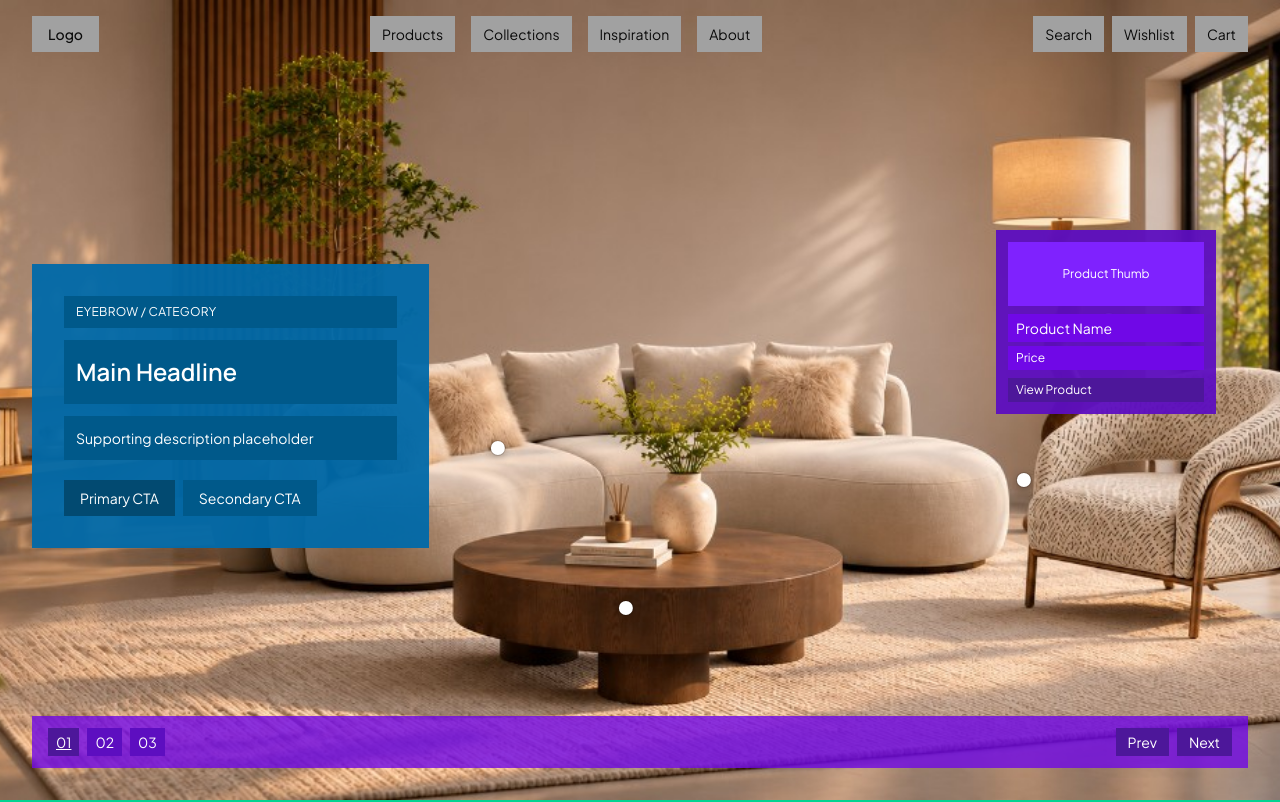
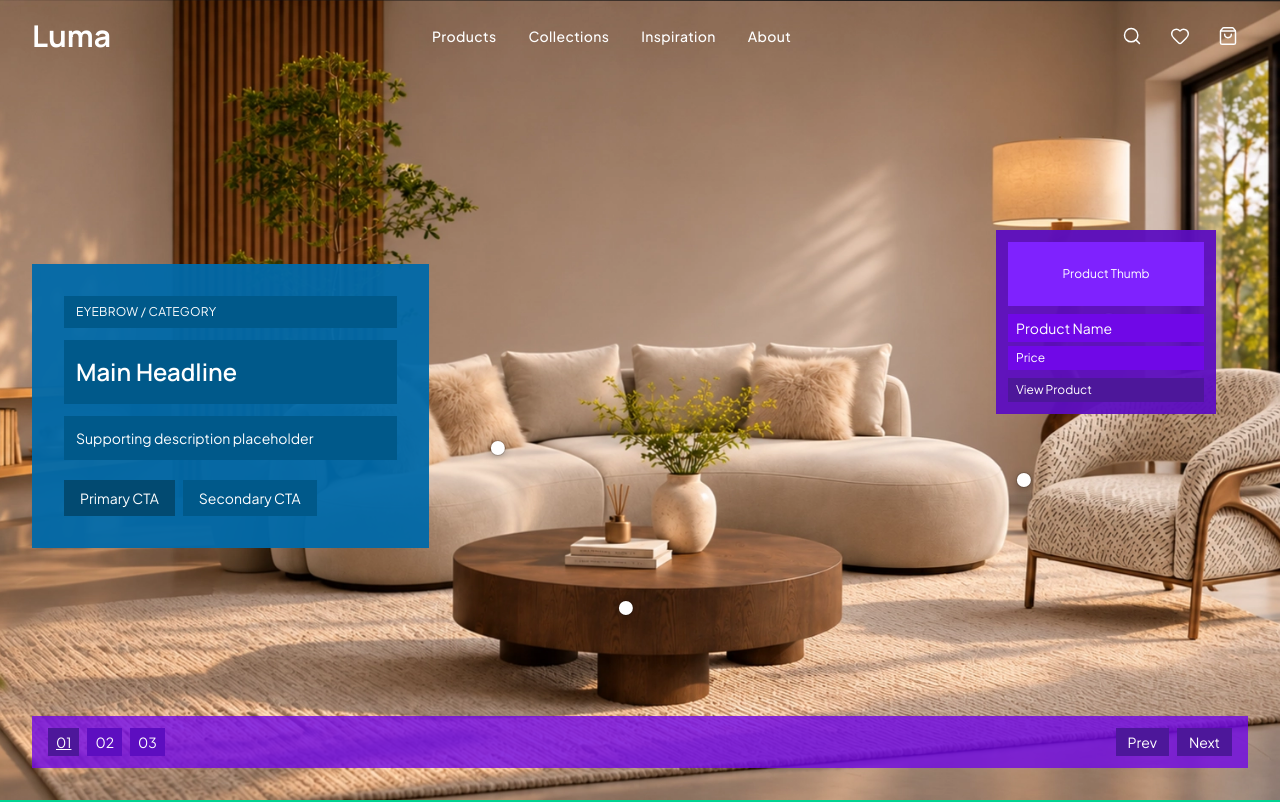
Before and after one commit to danielnguyen1613-dev/furni-studio, a Next.js app: page / in a window 1280 px wide. Shown: the top 802 px of the page. Built offline with nearby package versions, Linux system fonts and the light colour scheme.

Commit message:
feat(header): polish Luma logo, nav, and action icons

```diff
--- a/src/components/home/Header.tsx
+++ b/src/components/home/Header.tsx
@@ -1,5 +1,6 @@
 "use client";
 
+import { Heart, Menu, Search, ShoppingBag } from "lucide-react";
 import { useEffect, useState } from "react";
 
 import { cn } from "@/lib/utils";
@@ -28,21 +29,85 @@ export function Header() {
           : "bg-transparent"
       )}
     >
-      <div className="mx-auto flex max-w-7xl flex-col gap-3 md:flex-row md:items-center md:justify-between md:gap-4">
-        <div className="bg-neutral-400 px-4 py-2 text-sm font-medium">Logo</div>
+      <div className="mx-auto flex max-w-7xl items-center justify-between gap-4">
+        <a
+          href="/"
+          className={cn(
+            "font-heading text-base font-bold transition-colors duration-300 md:text-3xl",
+            scrolled ? "text-neutral-900" : "text-white"
+          )}
+        >
+          Luma
+        </a>
 
-        <nav className="flex flex-wrap items-center gap-2 md:gap-4">
-          <div className="bg-neutral-400 px-3 py-2 text-sm">Products</div>
-          <div className="bg-neutral-400 px-3 py-2 text-sm">Collections</div>
-          <div className="bg-neutral-400 px-3 py-2 text-sm">Inspiration</div>
-          <div className="bg-neutral-400 px-3 py-2 text-sm">About</div>
+        <nav
+          className={cn(
+            "hidden items-center gap-8 transition-colors duration-300 lg:flex",
+            scrolled ? "text-neutral-900" : "text-white"
+          )}
+        >
+          <a
+            href="#products"
+            className="font-sans text-sm font-medium tracking-wide"
+          >
+            Products
+          </a>
+          <a
+            href="#collections"
+            className="font-sans text-sm font-medium tracking-wide"
+          >
+            Collections
+          </a>
+          <a
+            href="#inspiration"
+            className="font-sans text-sm font-medium tracking-wide"
+          >
+            Inspiration
+          </a>
+          <a
+            href="#about"
+            className="font-sans text-sm font-medium tracking-wide"
+          >
+            About
+          </a>
         </nav>
 
-        <div className="flex items-center gap-2">
-          <div className="bg-neutral-400 px-3 py-2 text-sm">Search</div>
-          <div className="bg-neutral-400 px-3 py-2 text-sm">Wishlist</div>
-          <div className="bg-neutral-400 px-3 py-2 text-sm">Cart</div>
+        <div
+          className={cn(
+            "hidden items-center gap-2 transition-colors duration-300 lg:flex",
+            scrolled ? "text-neutral-900" : "text-white"
+          )}
+        >
+          <button
+            type="button"
+            aria-label="Search"
+            className="inline-flex size-10 items-center justify-center"
+          >
+            <Search className="size-5" strokeWidth={1.75} aria-hidden />
+          </button>
+          <button
+            type="button"
+            aria-label="Wishlist"
+            className="inline-flex size-10 items-center justify-center"
+          >
+            <Heart className="size-5" strokeWidth={1.75} aria-hidden />
+          </button>
+          <button
+            type="button"
+            aria-label="Cart"
+            className="inline-flex size-10 items-center justify-center"
+          >
+            <ShoppingBag className="size-5" strokeWidth={1.75} aria-hidden />
+          </button>
         </div>
+
+        <button
+          type="button"
+          aria-label="Open menu"
+          className="inline-flex size-10 items-center justify-center text-neutral-900 lg:hidden"
+        >
+          <Menu className="size-6" strokeWidth={1.75} aria-hidden />
+        </button>
       </div>
     </header>
   );
--- a/src/components/home/HeroImageContainer.tsx
+++ b/src/components/home/HeroImageContainer.tsx
@@ -27,7 +27,7 @@ export function HeroImageContainer() {
         "
       >
         <Image
-          src="/images/hero.jpg"
+          src="/images/hero.webp"
           alt="Modern living room with modular sofa"
           fill
           priority
```
Also changed, not shown: public/images/hero.jpg (deleted), public/images/hero.webp (added).
